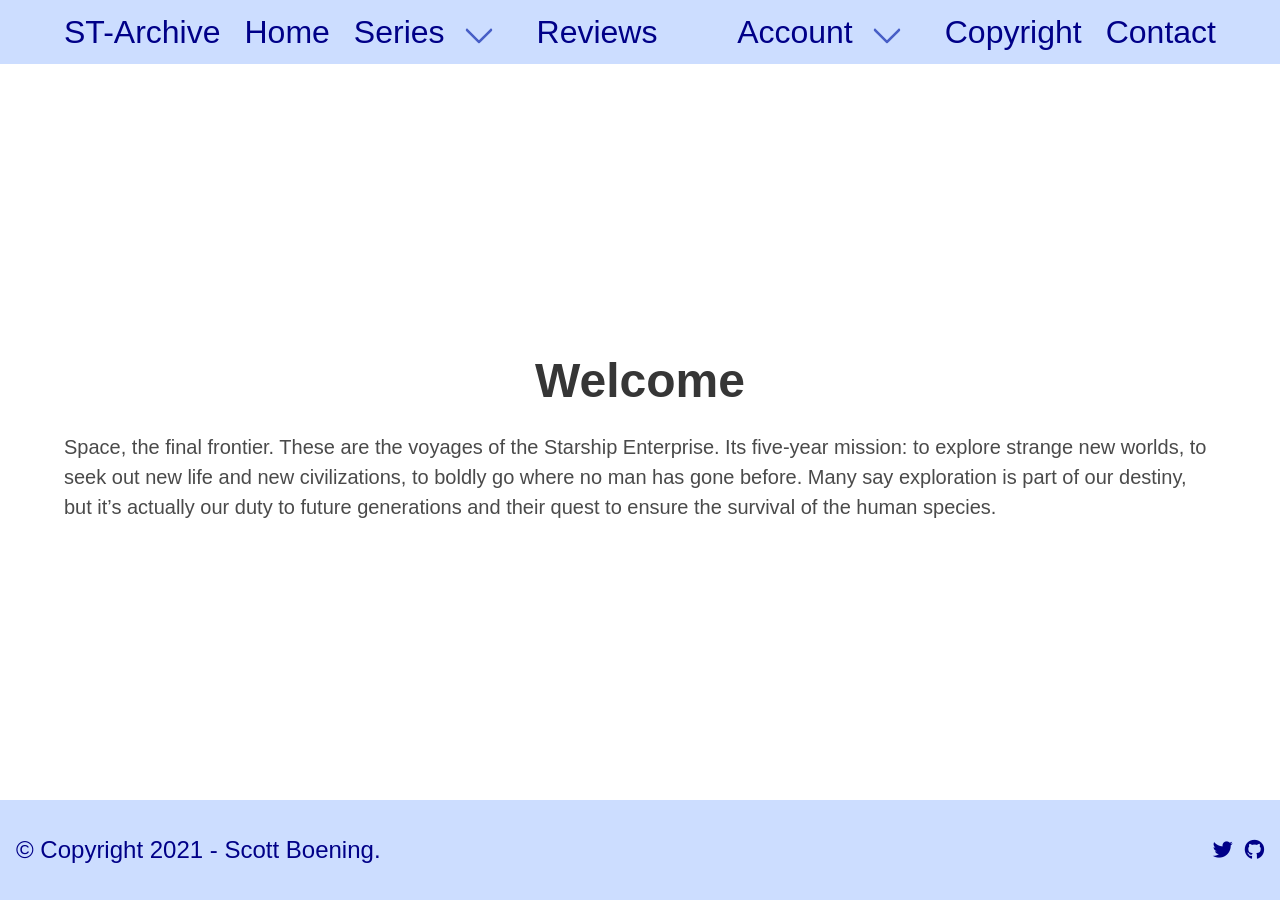
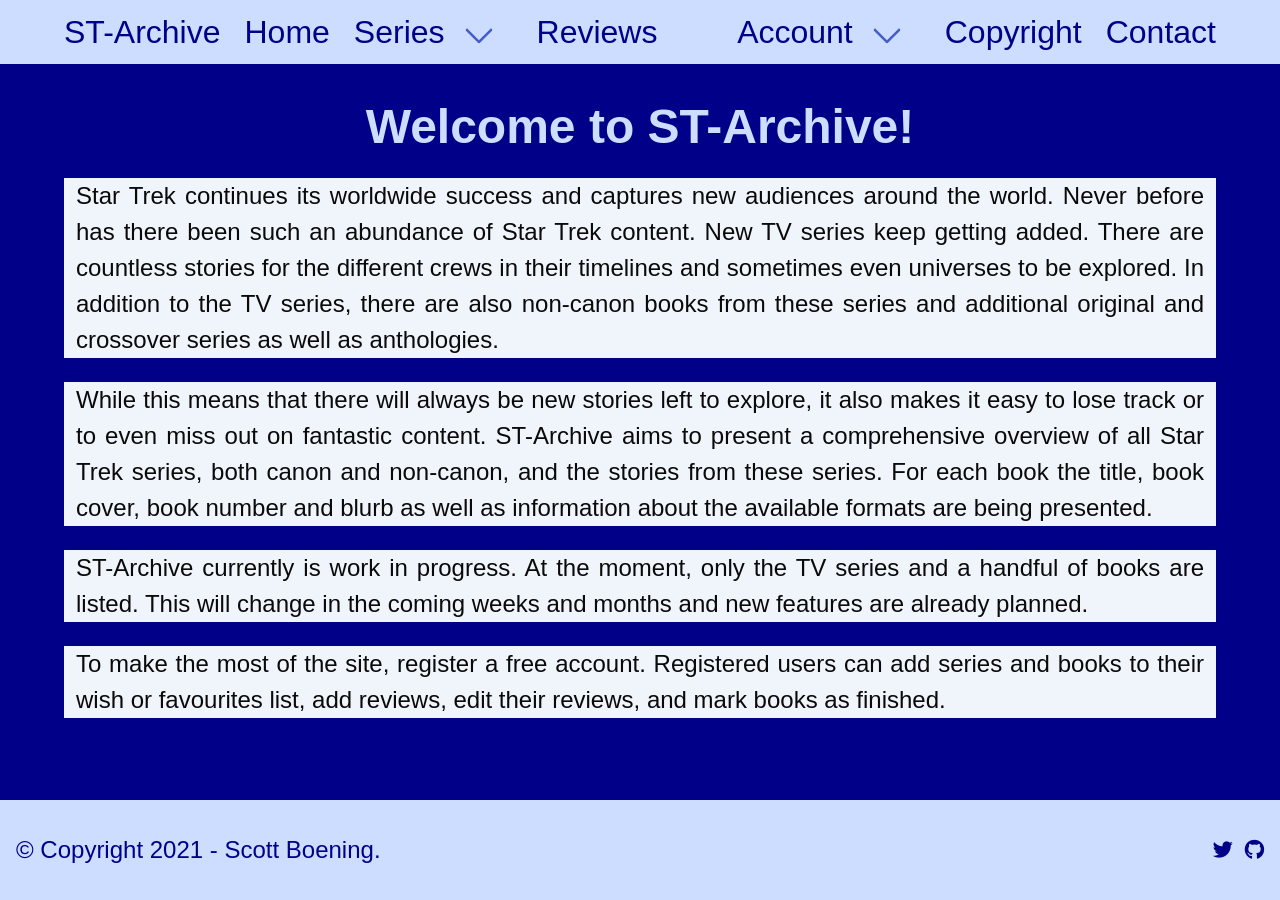
Before and after one commit to Ryagg/st-archive, a Flask app: page / in a window 1280 px wide. Run offline with Flask 2, Linux system fonts and the light colour scheme; data that the repository does not hold is empty; some libraries are stand-ins or nearby versions.

Commit message:
cont: add welcome text to index template

```diff
--- a/templates/index.html
+++ b/templates/index.html
@@ -1,30 +1,37 @@
 {% extends "base.html" %}
 {% block content %}
 
-    <section class="hero is-fullheight-with-navbar">
-        <div class="hero-body">
+    <section class="hero is-fullheight-with-navbar hero_bg">
+        <div class="hero-head mt-5">
             <div class="container">
-                <h1 class="title is-1 has-text-centered">Welcome</h1>
-                    <p class="is-size-5">
-                        Space, the final frontier. These are the voyages of the Starship Enterprise. Its five-year mission: to explore
-                        strange
-                        new worlds, to seek out new life and new civilizations, to boldly go where no man has gone before. Many say
-                        exploration
-                        is part of our destiny, but it’s actually our duty to future generations and their quest to ensure the survival of
-                        the
-                        human species.
+                <h1 class="title is-1 has-text-centered mt-5 hero_heading">Welcome to ST-Archive!</h1>
+                    <p class="is-size-4 has-text-justified has-background-info-light has-text-black px-3">
+                        Star Trek continues its worldwide success and captures new audiences around the world.
+                        Never before has there been such an abundance of Star Trek content. New TV series keep
+                        getting added. There are countless stories for the different crews in their timelines
+                        and sometimes even universes to be explored. In addition to the TV series, there are
+                        also non-canon books from these series and additional original and crossover series
+                        as well as anthologies.
                     </p>
-
-                <div class="columns">
-                    {% for show in series %}
-                    <div class="column">
-                        <div class="list">
-                            <a id="{{ show.series_name }}" class="list-item" href="/series/#{{ show.series_name }}">{{ show.series_name }}</a>
-                        </div>
-                    </div>
-                    {% endfor %}
-                </div>
-
+                    <br>
+                    <p class="is-size-4 has-text-justified has-background-info-light has-text-black px-3">
+                        While this means that there will always be new stories left to explore, it also makes
+                        it easy to lose track or to even miss out on fantastic content. ST-Archive aims to
+                        present a comprehensive overview of all Star Trek series, both canon and non-canon,
+                        and the stories from these series. For each book the title, book cover, book number
+                        and blurb as well as information about the available formats are being presented.
+                    </p>
+                    <br>
+                    <p class="is-size-4 has-text-justified has-background-info-light has-text-black px-3">
+                        ST-Archive currently is work in progress. At the moment, only the TV series and a
+                        handful of books are listed. This will change in the coming weeks and months and
+                        new features are already planned.
+                    </p>
+                    <br>
+                    <p class="is-size-4 has-text-justified has-background-info-light has-text-black px-3">
+                    To make the most of the site, register a free account. Registered users can add series
+                    and books to their wish or favourites list, add reviews, edit their reviews, and mark books as finished.
+                    </p>
             </div>
         </div>
     </section>
```
